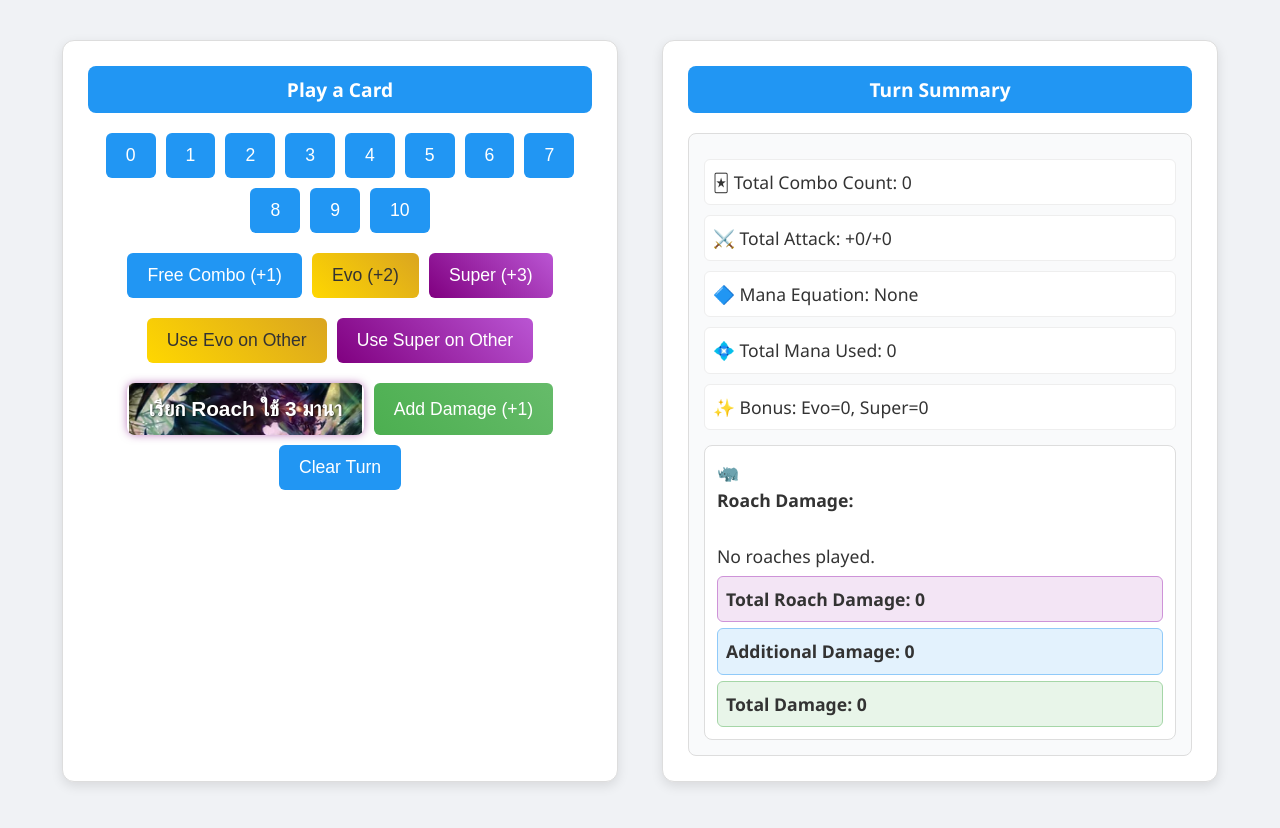
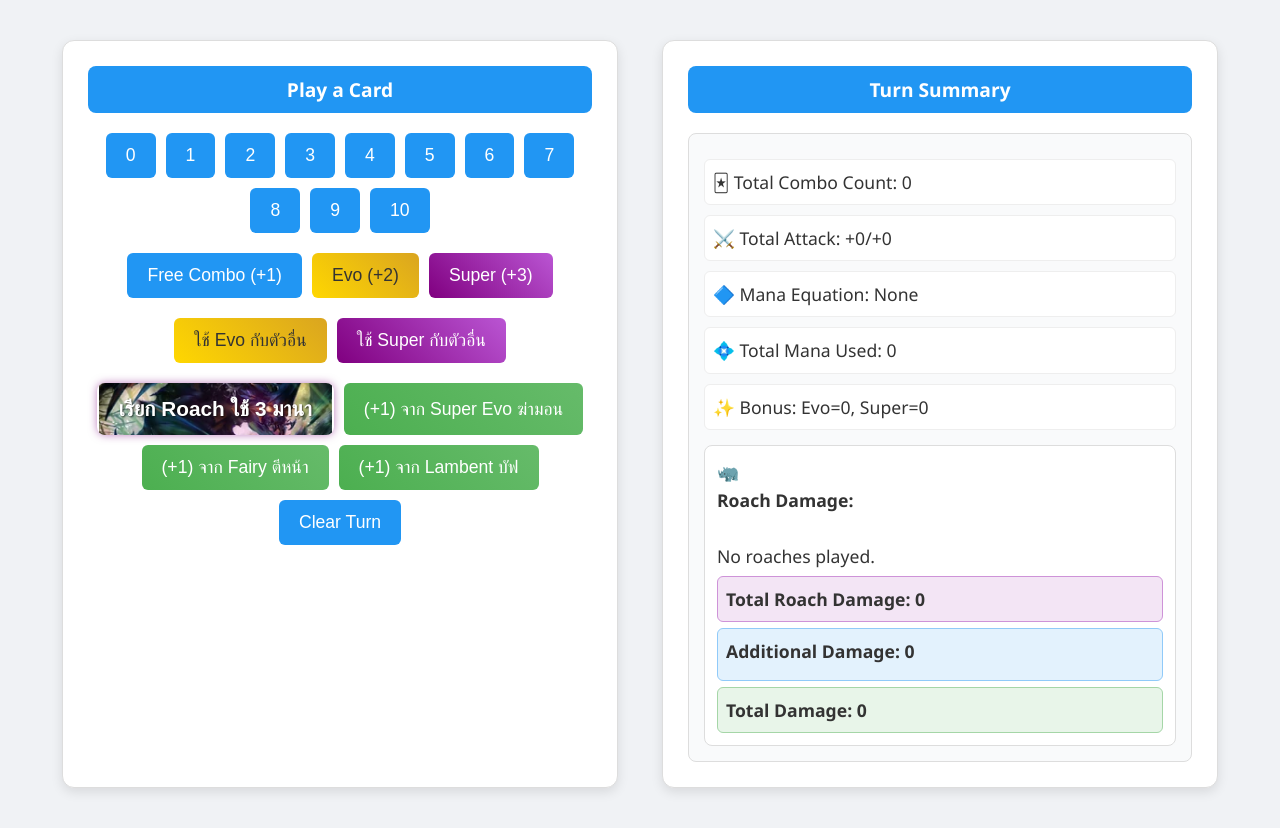
Before and after one commit to p00n4k/forest_combo_calculator, a plain HTML site: page index.html in a window 1280 px wide. Drawn offline with Linux system fonts and the light colour scheme.

Commit message:
Update index.html

```diff
--- a/index.html
+++ b/index.html
@@ -68,7 +68,6 @@
       .buttons button.button-roach {
         background: url('Rhinoceroach.webp') no-repeat center center !important;
         background-size: cover !important;
-
         color: white !important;
         font-weight: bold;
         font-size: 1.3em;
@@ -77,17 +76,11 @@
         box-shadow: 0 0 8px rgba(128, 0, 128, 0.5);
         transition: all 0.3s ease;
         text-shadow: 1px 1px 2px rgba(0, 0, 0, 0.7);
-
-        /* Alternatively, fixed width and height: */
-        /* width: 400px; */
-        /* height: 120px; */
       }
-
       .buttons button.button-roach:hover {
         box-shadow: 0 0 12px rgba(255, 215, 0, 0.7);
         color: #fff !important;
       }
-
       .button-disabled {
         background: #ccc !important;
         color: #888 !important;
@@ -189,23 +182,28 @@
       </div>
       <div class="buttons">
         <button id="evoOtherBtn" class="button-evo" onclick="useEvoOnOther()">
-          Use Evo on Other
+          ใช้ Evo กับตัวอื่น
         </button>
         <button
           id="superOtherBtn"
           class="button-super"
           onclick="useSuperOnOther()"
         >
-          Use Super on Other
+          ใช้ Super กับตัวอื่น
         </button>
       </div>
       <div class="buttons">
         <button class="button-roach" onclick="playRoach()">
           เรียก Roach ใช้ 3 มานา
         </button>
-
-        <button class="button-add-damage" onclick="addDamage()">
-          Add Damage (+1)
+        <button class="button-add-damage" onclick="addDamage('superEvo')">
+          (+1) จาก Super Evo ฆ่ามอน
+        </button>
+        <button class="button-add-damage" onclick="addDamage('fairy')">
+          (+1) จาก Fairy ตีหน้า
+        </button>
+        <button class="button-add-damage" onclick="addDamage('lambent')">
+          (+1) จาก Lambent บัฟ
         </button>
         <button onclick="clearTurn()">Clear Turn</button>
       </div>
@@ -235,6 +233,7 @@
       let superAvailable = true;
       let roachDamages = [];
       let extraRoachDamage = 0;
+      let extraDamageSources = { superEvo: 0, fairy: 0, lambent: 0 };
       let evoUsedIndex = null;
       let superUsedIndex = null;
 
@@ -282,7 +281,6 @@
         const comboBefore = playedCards.length + freeCombo;
         playedCards.push(3);
         const comboAfter = comboBefore + 1;
-
         let damage;
         if (evoBonus > 0 || superBonus > 0) {
           damage = comboAfter + evoBonus + superBonus;
@@ -302,8 +300,11 @@
         roachDamages.push(damage);
         updateDisplay();
       }
-      function addDamage() {
+      function addDamage(source) {
         extraRoachDamage += 1;
+        if (source && extraDamageSources.hasOwnProperty(source)) {
+          extraDamageSources[source] += 1;
+        }
         updateDisplay();
       }
       function clearTurn() {
@@ -317,6 +318,7 @@
         superAvailable = true;
         roachDamages = [];
         extraRoachDamage = 0;
+        extraDamageSources = { superEvo: 0, fairy: 0, lambent: 0 };
         evoUsedIndex = null;
         superUsedIndex = null;
         updateDisplay();
@@ -333,33 +335,27 @@
               `<span class="mana-number">${totalMana}</span>`
             : 'None';
         const totalAttack = cardCount + evoBonus + superBonus;
-
         document.getElementById('cardCount').innerText = cardCount;
         document.getElementById('attackBoost').innerText = totalAttack;
         document.getElementById('manaEquation').innerHTML = equation;
         document.getElementById('totalMana').innerText = totalMana;
-
         const evoText = evoBonus > 0 ? evoBonus : evoUsed ? '0 (used)' : '0';
         const superText =
           superBonus > 0 ? superBonus : superUsed ? '0 (used)' : '0';
         document.getElementById(
           'bonusDisplay'
         ).innerHTML = `✨ Bonus: Evo=${evoText}, Super=${superText}`;
-
         const evoBtn = document.getElementById('evoBtn');
         const superBtn = document.getElementById('superBtn');
         const evoOtherBtn = document.getElementById('evoOtherBtn');
         const superOtherBtn = document.getElementById('superOtherBtn');
-
         [evoBtn, superBtn, evoOtherBtn, superOtherBtn].forEach((btn) => {
           const isEvo = btn.id.includes('evo');
           btn.disabled = isEvo ? !evoAvailable : !superAvailable;
           btn.classList.toggle('button-disabled', btn.disabled);
         });
-
         const roachTotal = roachDamages.reduce((sum, d) => sum + d, 0);
         const total = roachTotal + extraRoachDamage;
-
         const damageList = roachDamages.length
           ? roachDamages
               .map((dmg, index) => {
@@ -375,16 +371,32 @@
               })
               .join('<br>')
           : 'No roaches played.';
-
         document.getElementById('roachDamage').innerHTML = `
         🦏 <strong>Roach Damage:</strong><br>
         ${damageList}
         <div class="block-purple"><strong>Total Roach Damage: ${roachTotal}</strong></div>
-        <div class="block-blue"><strong>Additional Damage: ${extraRoachDamage}</strong></div>
+        <div class="block-blue">
+          <strong>Additional Damage: ${extraRoachDamage}</strong>
+          <ul style="margin:6px 0 0 20px; padding:0;">
+            ${
+              extraDamageSources.superEvo > 0
+                ? `<li> Super Evo ฆ่ามอน: ${extraDamageSources.superEvo}</li>`
+                : ''
+            }
+            ${
+              extraDamageSources.fairy > 0
+                ? `<li> Fairy ตีหน้า: ${extraDamageSources.fairy}</li>`
+                : ''
+            }
+            ${
+              extraDamageSources.lambent > 0
+                ? `<li> Lambent บัฟ: ${extraDamageSources.lambent}</li>`
+                : ''
+            }
+          </ul>
+        </div>
         <div class="block-green"><strong>Total Damage: ${total}</strong></div>`;
       }
-
-      // Initialize display on page load
       updateDisplay();
     </script>
   </body>
```
